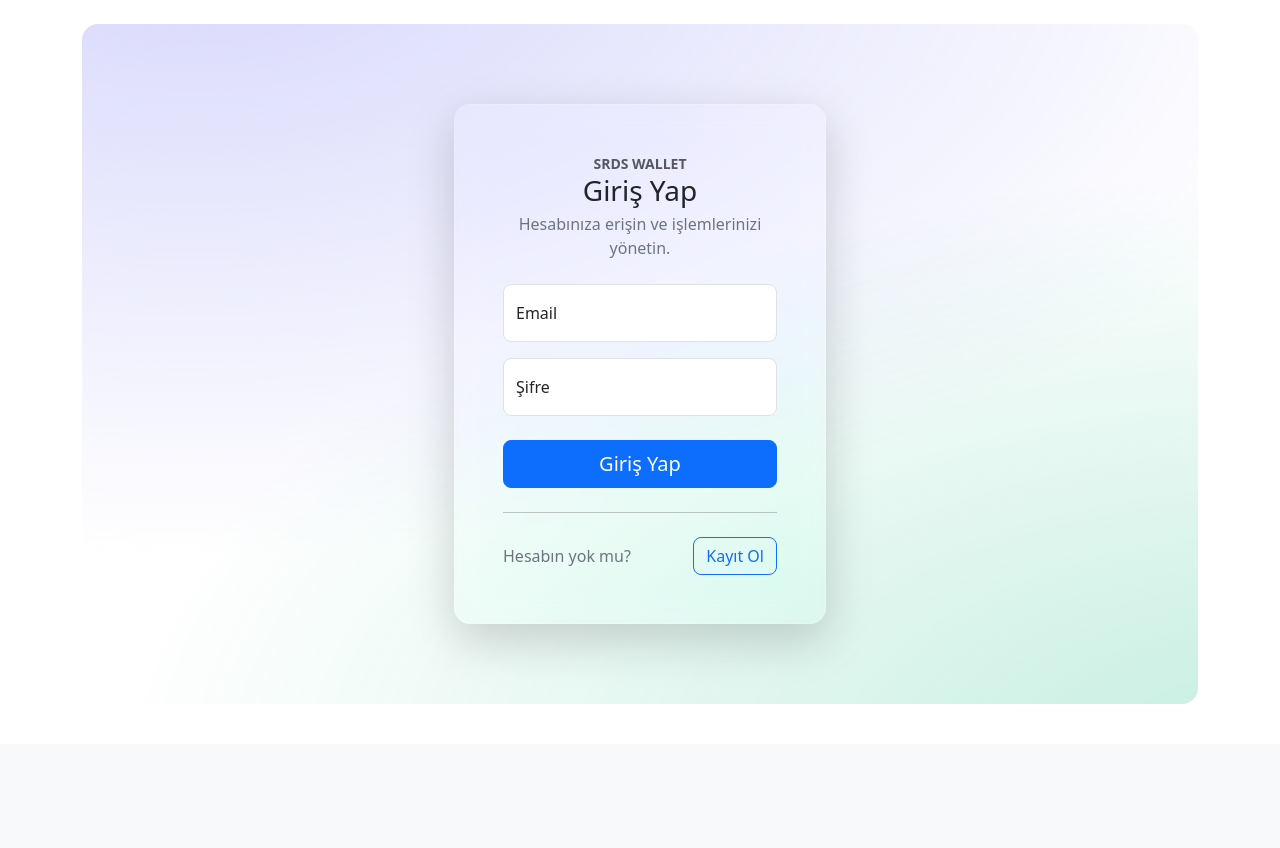
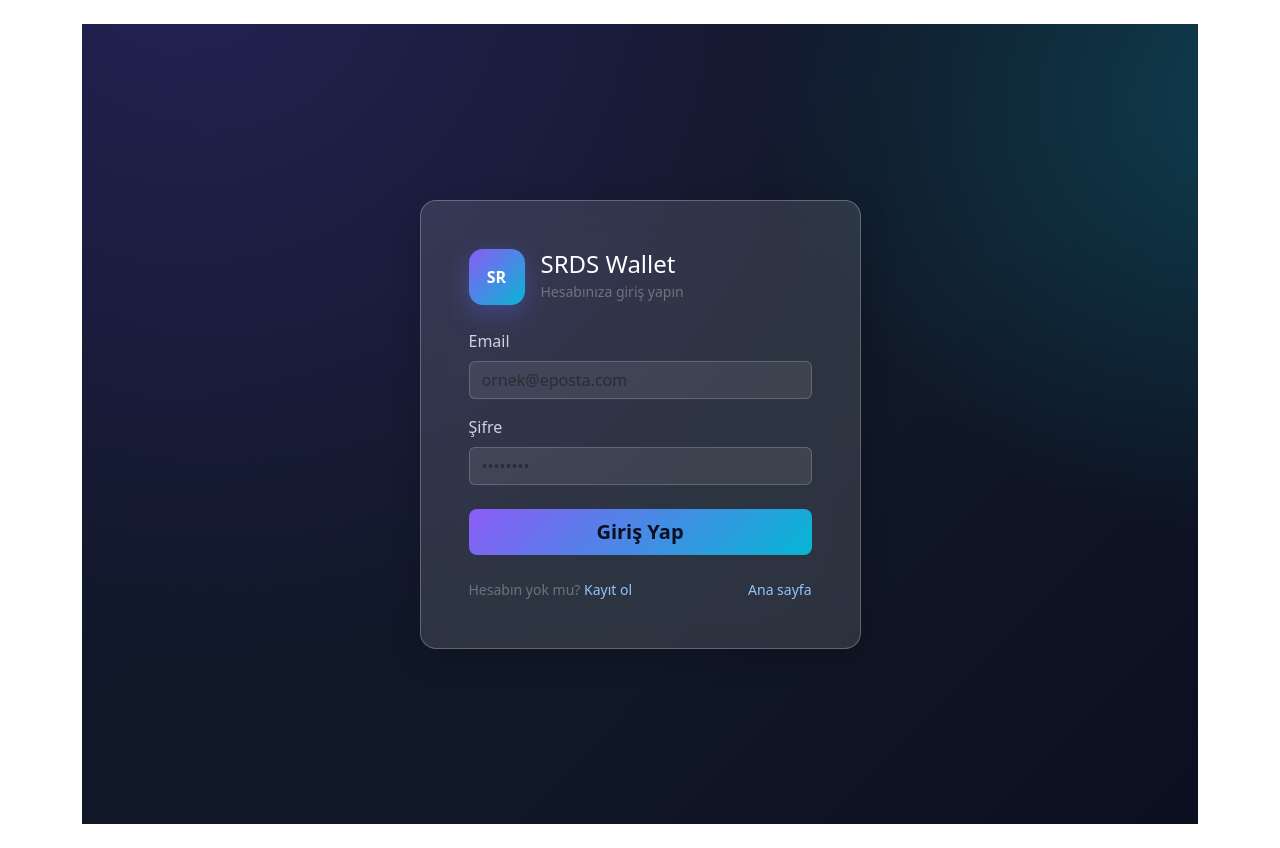
Before and after one commit to ardagencer1206/wallet, a Flask app: page /login in a window 1280 px wide. Shown: the part 56-904 px from the top of the page. Before the commit the page ends 760 px from the top, so only its background shows below. Run offline with Flask 3, Linux system fonts and the light colour scheme.

Commit message:
Update login.html

```diff
--- a/templates/login.html
+++ b/templates/login.html
@@ -2,74 +2,103 @@
 {% block content %}
 
 <style>
-  .auth-wrap {
-    min-height: calc(100vh - 120px);
-    display: grid;
-    place-items: center;
-    background: radial-gradient(1200px 600px at 10% -10%, rgba(99,102,241,.25), transparent),
-                radial-gradient(1200px 600px at 110% 110%, rgba(16,185,129,.25), transparent);
+  /* Glassmorphism */
+  .glass {
+    background: rgba(255, 255, 255, 0.12);
+    border: 1px solid rgba(255, 255, 255, 0.25);
+    backdrop-filter: blur(14px);
+    -webkit-backdrop-filter: blur(14px);
+    box-shadow: 0 10px 30px rgba(0,0,0,0.18);
     border-radius: 1rem;
   }
-  .glass-card {
-    background: rgba(255,255,255,0.08);
-    backdrop-filter: saturate(160%) blur(14px);
-    -webkit-backdrop-filter: saturate(160%) blur(14px);
-    border: 1px solid rgba(255,255,255,0.18);
+  /* Page background */
+  .auth-bg {
+    background: radial-gradient(1200px 1200px at 10% -10%, #7c4dff33, transparent 60%),
+                radial-gradient(1000px 800px at 110% 10%, #00e5ff33, transparent 55%),
+                linear-gradient(135deg, #0f172a, #111827 60%, #0b1020);
   }
-  @media (prefers-color-scheme: dark) {
-    .glass-card { background: rgba(15,15,20,0.55); }
+  /* Inputs */
+  .form-control {
+    background-color: rgba(255,255,255,0.08);
+    border-color: rgba(255,255,255,0.25);
+    color: #e5e7eb;
   }
+  .form-control:focus {
+    background-color: rgba(255,255,255,0.12);
+    border-color: #8b5cf6;
+    color: #fff;
+    box-shadow: 0 0 0 .25rem rgba(139,92,246,.25);
+  }
+  label { color: #cbd5e1; }
+  .brand-badge {
+    width: 56px; height: 56px;
+    border-radius: 14px;
+    display: grid; place-items: center;
+    background: linear-gradient(135deg, #8b5cf6, #06b6d4);
+    color: #fff; font-weight: 700;
+    box-shadow: 0 8px 24px rgba(99,102,241,0.35);
+  }
+  .btn-gradient {
+    background: linear-gradient(135deg, #8b5cf6, #06b6d4);
+    border: 0; color: #0b1020;
+    font-weight: 600;
+  }
+  .btn-gradient:hover { opacity: .95; }
+  .helper a { color: #93c5fd; text-decoration: none; }
+  .helper a:hover { text-decoration: underline; }
 </style>
 
-<div class="auth-wrap">
-  <div class="col-11 col-sm-9 col-md-6 col-lg-4">
-    <div class="card glass-card shadow-lg rounded-4">
-      <div class="card-body p-4 p-md-5">
-
-        <div class="text-center mb-4">
-          <div class="fw-semibold text-uppercase small text-muted">SRDS Wallet</div>
-          <h3 class="mb-1">Giriş Yap</h3>
-          <p class="text-secondary mb-0">Hesabınıza erişin ve işlemlerinizi yönetin.</p>
+<div class="auth-bg min-vh-100 d-flex align-items-center py-5">
+  <div class="container">
+    <div class="row justify-content-center">
+      <div class="col-sm-10 col-md-8 col-lg-5">
+        <div class="glass p-4 p-md-5">
+          <div class="d-flex align-items-center gap-3 mb-4">
+            <div class="brand-badge">SR</div>
+            <div>
+              <h1 class="h4 m-0 text-white">SRDS Wallet</h1>
+              <small class="text-secondary">Hesabınıza giriş yapın</small>
+            </div>
           </div>
 
-        <form method="post" novalidate>
+          <form method="post" novalidate class="mt-3">
             {{ form.hidden_tag() }}
 
-          <div class="form-floating mb-3">
-            {{ form.email(class="form-control rounded-3", id="email", placeholder="email@example.com", autocomplete="email") }}
-            <label for="email">Email</label>
-            {% if form.email.errors %}
-              <div class="invalid-feedback d-block">
-                {{ form.email.errors[0] }}
-              </div>
-            {% endif %}
+            <div class="mb-3">
+              {{ form.email.label(class="form-label") }}
+              {{ form.email(class="form-control", placeholder="ornek@eposta.com") }}
             </div>
 
-          <div class="form-floating mb-4">
-            {{ form.password(class="form-control rounded-3", id="password", placeholder="••••••••", autocomplete="current-password") }}
-            <label for="password">Şifre</label>
-            {% if form.password.errors %}
-              <div class="invalid-feedback d-block">
-                {{ form.password.errors[0] }}
-              </div>
-            {% endif %}
+            <div class="mb-2">
+              {{ form.password.label(class="form-label") }}
+              {{ form.password(class="form-control", placeholder="••••••••") }}
             </div>
 
-          <div class="d-grid gap-2">
-            {{ form.submit(class="btn btn-primary btn-lg rounded-3") }}
+            <div class="d-grid mt-4">
+              {{ form.submit(class="btn btn-gradient btn-lg") }}
             </div>
           </form>
 
-        <hr class="my-4 opacity-25">
-
-        <div class="d-flex justify-content-between align-items-center">
-          <span class="text-secondary">Hesabın yok mu?</span>
-          <a class="btn btn-outline-primary rounded-3" href="{{ url_for('register') }}">Kayıt Ol</a>
+          <div class="helper mt-4 d-flex justify-content-between">
+            <small class="text-secondary">Hesabın yok mu? <a href="{{ url_for('register') }}">Kayıt ol</a></small>
+            <small class="text-secondary"><a href="{{ url_for('home') }}">Ana sayfa</a></small>
+          </div>
         </div>
 
+        <!-- Flash mesaj alanı base.html'de varsa gerek yok, yoksa aşağıyı aç -->
+        {#
+        {% with messages = get_flashed_messages(with_categories=true) %}
+          {% if messages %}
+            <div class="mt-3">
+              {% for cat, msg in messages %}
+                <div class="alert alert-{{cat}} mb-2">{{ msg }}</div>
+              {% endfor %}
+            </div>
+          {% endif %}
+        {% endwith %}
+        #}
       </div>
     </div>
   </div>
 </div>
-
 {% endblock %}
```
Lines whose indentation alone changed are shown as unchanged.
